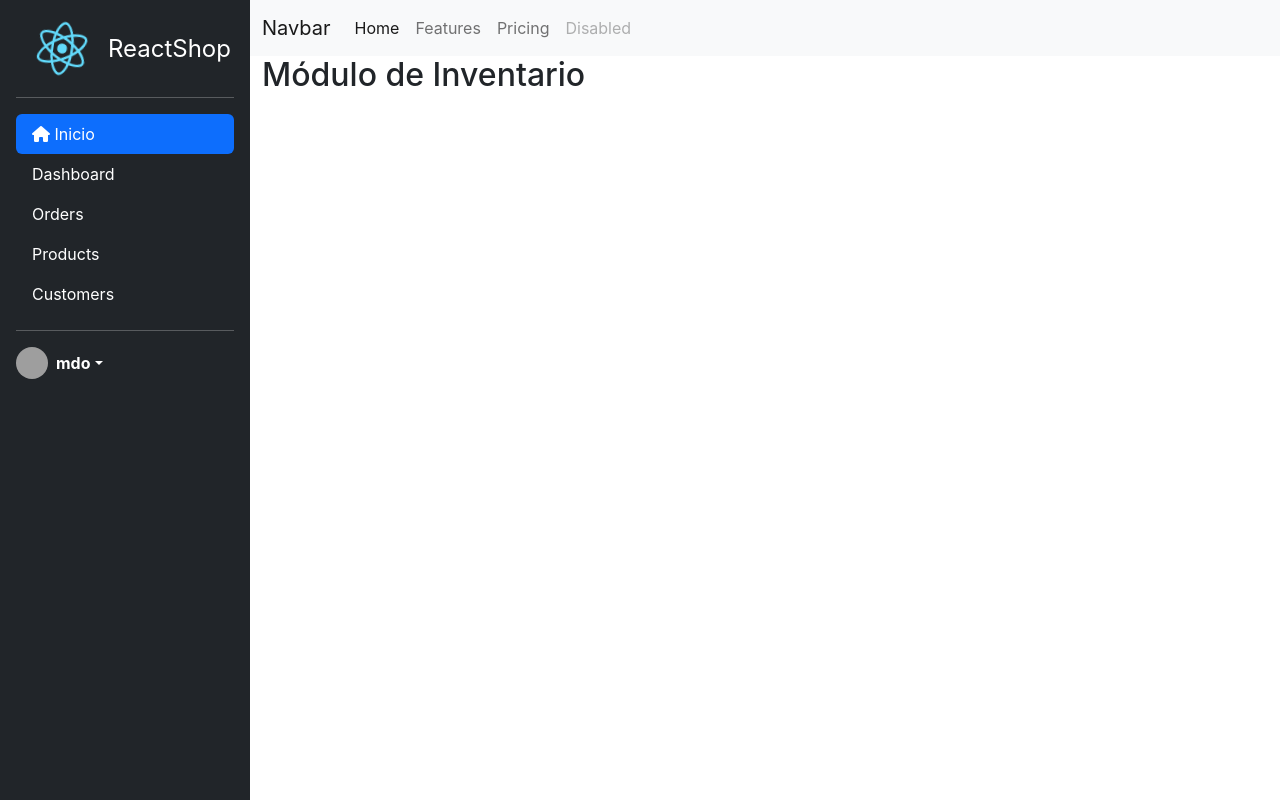
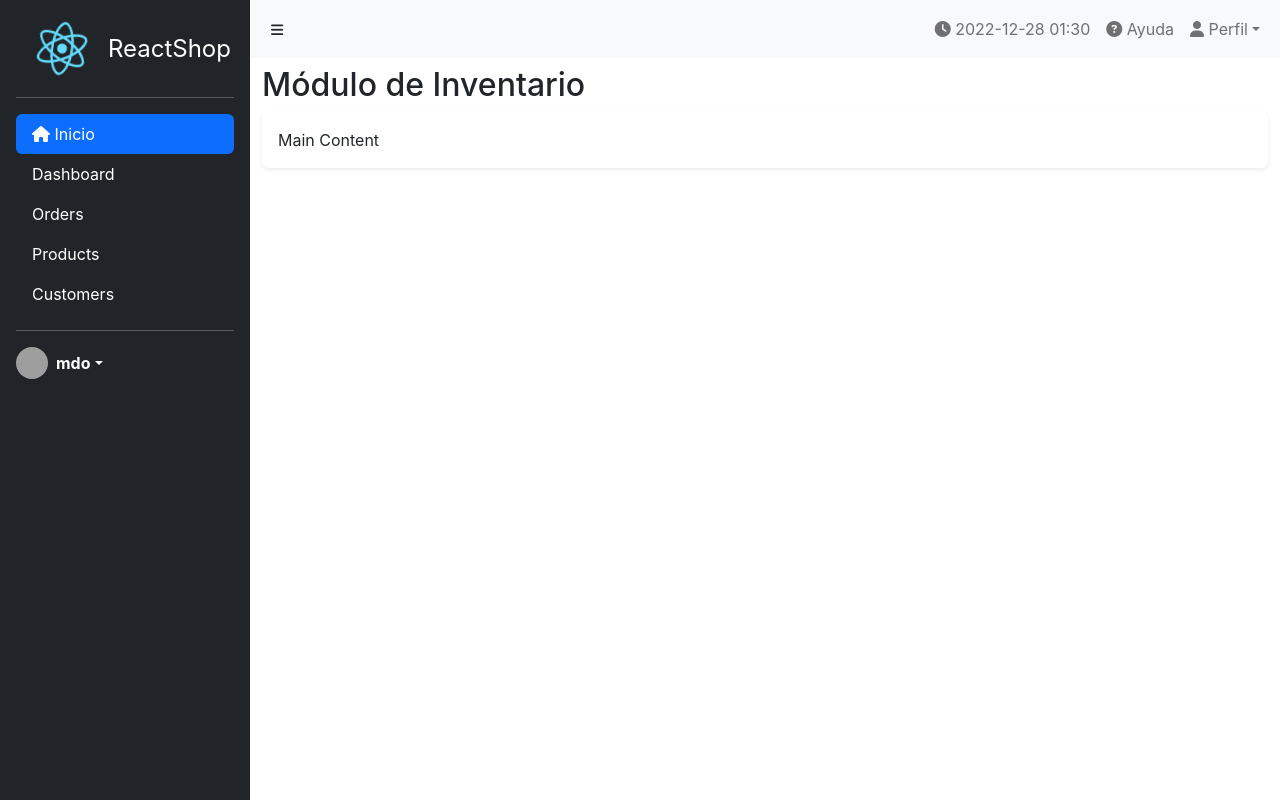
Before and after one commit to johmstoneUNIR/unirapp, a React (Create React App) app: page / in a window 1280 px wide. Built offline with nearby package versions, Linux system fonts and the light colour scheme; grey boxes are pictures that could not be loaded.

Commit message:
Avance dashboard

```diff
--- a/public/assets/css/sidebars.css
+++ b/public/assets/css/sidebars.css
@@ -71,12 +71,10 @@ main {
 }
 
 #sidebar-wrapper {
+  padding: 0px;
   z-index: 1000;
-  position: fixed;
-  left: 250px;
   width: 0;
-  height: 100%;
-  margin-left: -250px;
+  height: 100vh;
   overflow-y: auto;
   background: #000;
   -webkit-transition: all 0.5s ease;
@@ -160,6 +158,7 @@ main {
   }
 
   #sidebar-wrapper {
+    padding: 16px;
       width: 250px;
   }
 
--- a/src/App.tsx
+++ b/src/App.tsx
@@ -1,6 +1,6 @@
 
 import { MainSidebar } from './components/common/MainSidebar';
-import { MainTopBar } from './components/common/MainTopBar';
+import { Navbar } from './components/common/Navbar';
 
 function App() {
   return (
@@ -9,11 +9,14 @@ function App() {
       <MainSidebar></MainSidebar>
 
       <div id="page-content-wrapper">
-        <MainTopBar></MainTopBar>
+        <Navbar></Navbar>
 
-        <div className="container-fluid">
-        <h2>Módulo de Inventario</h2>
+        <div className="container">
+        <h2 className='mt-2'>Módulo de Inventario</h2>
           <div className="row">
+            <div className="col">
+              <div className="shadow-sm p-3 mb-5 bg-white rounded">Main Content</div>
+            </div>
 
           </div>
         </div>
--- a/src/components/common/MainSidebar.css
+++ b/src/components/common/MainSidebar.css
@@ -1,4 +1,3 @@
 .customWith {
     width: 250px;
-    height: 100vh;
 }
--- a/src/components/common/MainSidebar.tsx
+++ b/src/components/common/MainSidebar.tsx
@@ -6,7 +6,7 @@ import '../../App.css';
 export const MainSidebar = () => {
   return (
     <>
-      <div className="flex-column flex-shrink-0 p-3 text-bg-dark customWith">
+      <div id='sidebar-wrapper' className="flex-column flex-shrink-0 text-bg-dark customWith">
         <a href="/" className="d-flex align-items-center mb-3 mb-md-0 me-md-auto text-white text-decoration-none">
           <img src={logo} className="App-logo" alt="logo" />
 
--- a/src/components/common/MainTopBar.tsx
+++ /dev/null
@@ -1,31 +0,0 @@
-
-export const MainTopBar = () => {
-  return (
-    <>
-    <nav className="navbar navbar-expand-lg bg-light">
-        <div className="container-fluid">
-            <a className="navbar-brand" href="#">Navbar</a>
-            <button className="navbar-toggler" type="button" data-bs-toggle="collapse" data-bs-target="#navbarNav" aria-controls="navbarNav" aria-expanded="false" aria-label="Toggle navigation">
-            <span className="navbar-toggler-icon"></span>
-            </button>
-            <div className="collapse navbar-collapse" id="navbarNav">
-            <ul className="navbar-nav">
-                <li className="nav-item">
-                <a className="nav-link active" aria-current="page" href="#">Home</a>
-                </li>
-                <li className="nav-item">
-                <a className="nav-link" href="#">Features</a>
-                </li>
-                <li className="nav-item">
-                <a className="nav-link" href="#">Pricing</a>
-                </li>
-                <li className="nav-item">
-                <a className="nav-link disabled">Disabled</a>
-                </li>
-            </ul>
-            </div>
-        </div>
-    </nav>
-    </>
-  )
-}
--- /dev/null
+++ b/src/components/common/Navbar.css
@@ -0,0 +1,12 @@
+.toggle-buttom {
+    width: 250px;
+}
+
+.navbar-right {
+    float: right !important;
+    flex-direction: row-reverse;
+}
+
+.dropdown-toggle {
+    cursor: pointer;
+}
--- /dev/null
+++ b/src/components/common/Navbar.tsx
@@ -0,0 +1,46 @@
+import './Navbar.css';
+
+export const Navbar = () => {
+  return (
+    <>
+    <nav className="navbar navbar-expand-lg bg-light">
+        <div className="container-fluid">
+            <a className="navbar-brand" href="#">
+              <button type="button" className="btn btn-sm" ><i className="fa fa-bars" aria-hidden="true"></i></button>
+            </a>
+            <button className="navbar-toggler" type="button" data-bs-toggle="collapse" data-bs-target="#navbarNav" aria-controls="navbarNav" aria-expanded="false" aria-label="Toggle navigation">
+            <span className="navbar-toggler-icon"></span>
+            </button>
+            <div className="collapse navbar-collapse navbar-right" id="navbarNav">
+            <ul className="navbar-nav">
+                <li className="nav-item">
+                <a className="nav-link" href="#">
+                  <i className="fa-solid fa-clock"></i> 2022-12-28 01:30
+                </a>
+                </li>
+                <li className="nav-item">
+                <a className="nav-link" href="#">
+                  <i className="fa-solid fa-question-circle"></i> Ayuda
+                </a>
+                </li>
+                <li className="nav-item">
+                  <div className="dropdown">
+                    <a className="nav-link dropdown-toggle" data-bs-toggle="dropdown">
+                      <i className="fa-solid fa-user"></i> Perfil
+                    </a>
+                    <ul className="dropdown-menu dropdown-menu-end">
+                      <li><a className="dropdown-item" href="#">Configuraciones</a></li>
+                      <li><a className="dropdown-item" href="#">Cerrar Sesion</a></li>
+
+                    </ul>
+                  </div>
+                </li>
+
+
+            </ul>
+            </div>
+        </div>
+    </nav>
+    </>
+  )
+}
```
